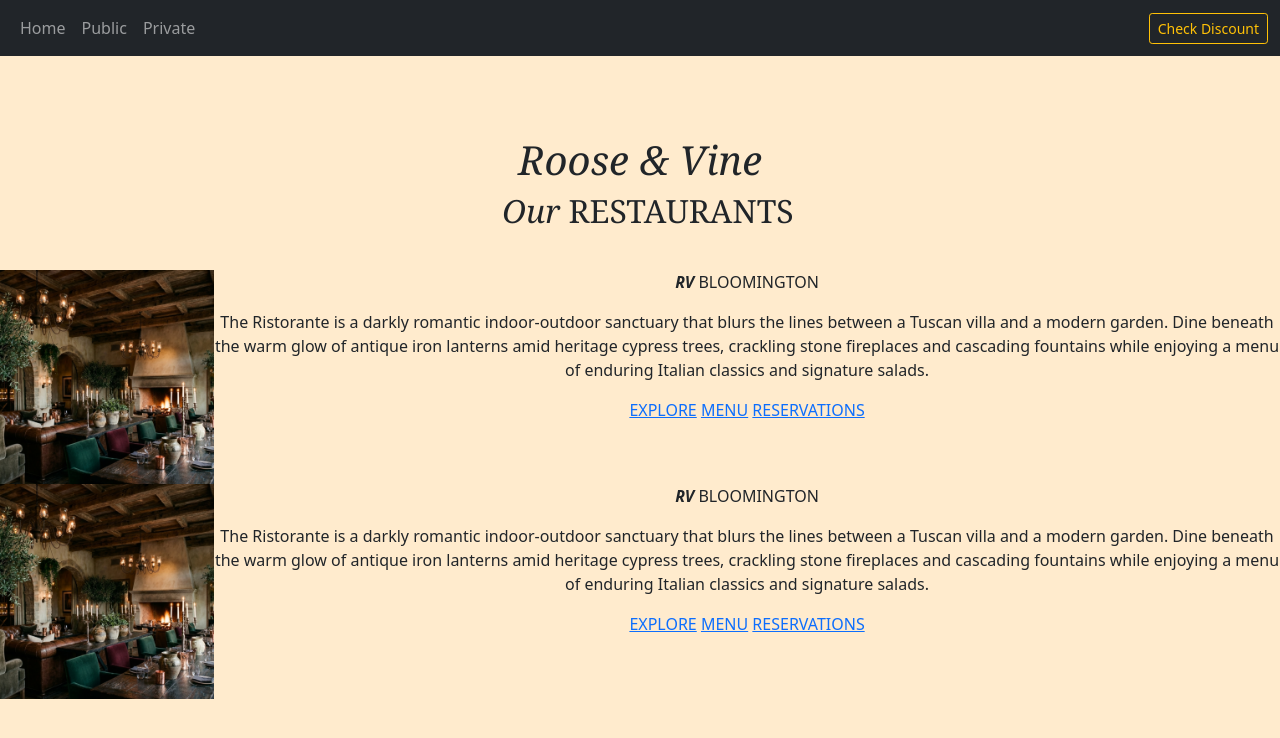
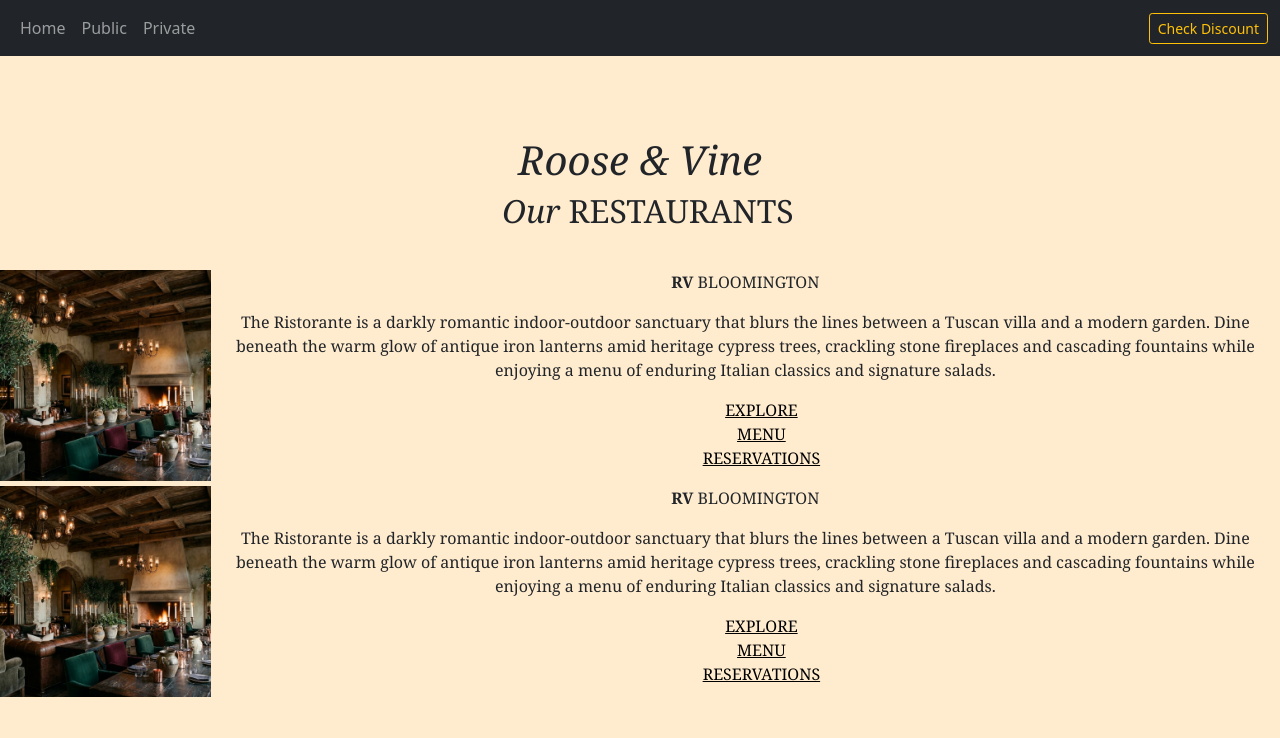
Before and after one commit to gabrielleroose/roose-vine, a PHP site: page /home.php in a window 1280 px wide. Shown: the top 738 px of the page. Run offline with PHP 8.4, Linux system fonts and the light colour scheme.

Commit message:
Formatting overall css and adjusting home links

```diff
--- a/css/styles.css
+++ b/css/styles.css
@@ -1,3 +1,63 @@
+/* USE FOR CUSTOM STYLE AND LAYOUT: */
+/* Add or adjust banners for organization */
+/* modern-normalize is taking care of the box-sizing,
+   which is still a standard way to design */
+
+/* * * * * * * * * * * * * * * * * * * * * * * * *
+    UTILITIES
+* * * * * * * * * * * * * * * * * * * * * * * * */
+/* Screen Reader Only */
+.sr-only {
+    position: absolute;
+    width: 1px;
+    height: 1px;
+    padding: 0;
+    margin: -1px;
+    overflow: hidden;
+    clip: rect(0, 0, 0, 0);
+    border: 0;
+}
+
+img {
+    display: block;
+    max-inline-size: 100%;
+}
+
+/* * * * * * * * * * * * * * * * * * * * * * * * *
+    TYPOGRAPHY
+    For larger projects, consider using a type scale:
+    https://baseline.is/tools/type-scale-generator/
+* * * * * * * * * * * * * * * * * * * * * * * * */
+
+:root {
+    --text-size-xs: 0.64rem;
+    --text-size-sm: 0.8rem;
+    --text-size-md: 1rem;
+    --text-size-lg: 1.25rem;
+    --text-size-xl: 1.56rem;
+    --text-size-2xl: 1.95rem;
+    --text-size-3xl: 2.44rem;
+    --text-size-4xl: 3.05rem;
+    --text-size-5xl: 3.81rem;
+}
+
+
+h1, h2, h3, h4, h5, h6{
+    font-family: Georgia, 'Times New Roman', Times, serif;
+}
+
+h2{
+    padding-left: 1rem;
+}
+
+
+/* * * * * * * * * * * * * * * * * * * * * * * * *
+    STRUCTURE
+* * * * * * * * * * * * * * * * * * * * * * * * */
+body{
+    background-color: blanchedalmond;
+}
+
 /* ***************** HOME ******************** */
 
 
@@ -13,6 +73,7 @@ span{
 
 .RV{
     font-weight: 700;
+    font-style: normal;
 }
 
 .restaurant-center{
@@ -20,14 +81,10 @@ span{
     padding-bottom: 2rem;
 }
 
-
-img{
-    max-height: 500px;
-}
-
 .restaurant-details{
     display: flex;
     flex-direction: column;
+    font-family: Georgia, 'Times New Roman', Times, serif;
 }
 
 .restaurant-details-information{
@@ -44,6 +101,39 @@ img{
 
 }
 
+
+
+
+/* * * * * * * * * * * * * * * * * * * * * * * * *
+    COMPONENTS
+* * * * * * * * * * * * * * * * * * * * * * * * */
+
+/*
+    IMAGES
+*/
+img{
+    max-height: 500px;
+}
+
+
+/*
+    LINKS
+*/
+a:link{
+    color: black;
+}
+
+a:hover{
+    color: grey;
+}
+
+/*
+    BUTTONS
+*/
+
+/*
+    TABLES
+*/
 
 .dish-table{
     width: 100%;
@@ -68,18 +158,19 @@ td{
     padding-left: 1rem;
 }
 
-h1, h2, h3, h4, h5, h6{
-    font-family: Georgia, 'Times New Roman', Times, serif;
+
+/*
+    LISTS
+*/
+
+li{
+    list-style-type: none;
 }
 
-h2{
-    padding-left: 1rem;
-}
 
-body{
-    background-color: blanchedalmond;
-}
-
+/*
+    FORMS
+*/
 
 form {
     background-color: #444;
@@ -145,3 +236,39 @@ button[type="submit"]:hover {
 .form-control-plaintext{
     color: white;
 }
+
+
+
+
+
+
+/* * * * * * * * * * * * * * * * * * * * * * * * *
+    PAGE SPECIFIC
+* * * * * * * * * * * * * * * * * * * * * * * * */
+
+
+
+
+
+
+/* * * * * * * * * * * * * * * * * * * * * * * * *
+    MEDIA QUERIES
+* * * * * * * * * * * * * * * * * * * * * * * * */
+
+/* X-Small devices (portrait phones, less than 576px) */
+/* No media query for `xs` since this is the default */
+
+/* Small devices (landscape phones, 576px and up) */
+@media (width >=576px) {}
+
+/* Medium devices (tablets, 768px and up) */
+@media (width >=768px) {}
+
+/* Large devices (desktops, 992px and up) */
+@media (width >=992px) {}
+
+/* X-Large devices (large desktops, 1200px and up) */
+@media (width >=1200px) {}
+
+/* XX-Large devices (larger desktops, 1400px and up) */
+@media (width >=1400px) {}
--- a/home.php
+++ b/home.php
@@ -39,9 +39,11 @@
 
                 <!-- Description generated from Google Gemini December 30, 2025 -->
                 <p>The Ristorante is a darkly romantic indoor-outdoor sanctuary that blurs the lines between a Tuscan villa and a modern garden. Dine beneath the warm glow of antique iron lanterns amid heritage cypress trees, crackling stone fireplaces and cascading fountains while enjoying a menu of enduring Italian classics and signature salads.</p>
-                <a href="#">EXPLORE</a>
-                <a href="#">MENU</a>
-                <a href="#">RESERVATIONS</a>
+                <ul>
+                    <li><a href="#">EXPLORE</a></li>
+                    <li><a href="#">MENU</a></li>
+                    <li><a href="#">RESERVATIONS</a></li>
+                </ul>
             </div>
 
     </div>
@@ -59,9 +61,12 @@
 
                 <!-- Description generated from Google Gemini December 30, 2025 -->
                 <p>The Ristorante is a darkly romantic indoor-outdoor sanctuary that blurs the lines between a Tuscan villa and a modern garden. Dine beneath the warm glow of antique iron lanterns amid heritage cypress trees, crackling stone fireplaces and cascading fountains while enjoying a menu of enduring Italian classics and signature salads.</p>
-                <a href="#">EXPLORE</a>
-                <a href="#">MENU</a>
-                <a href="#">RESERVATIONS</a>
+                <ul>
+                    <li><a href="#">EXPLORE</a></li>
+                    <li><a href="#">MENU</a></li>
+                    <li><a href="#">RESERVATIONS</a></li>
+                </ul>
+
             </div>
 
     </div>
```
